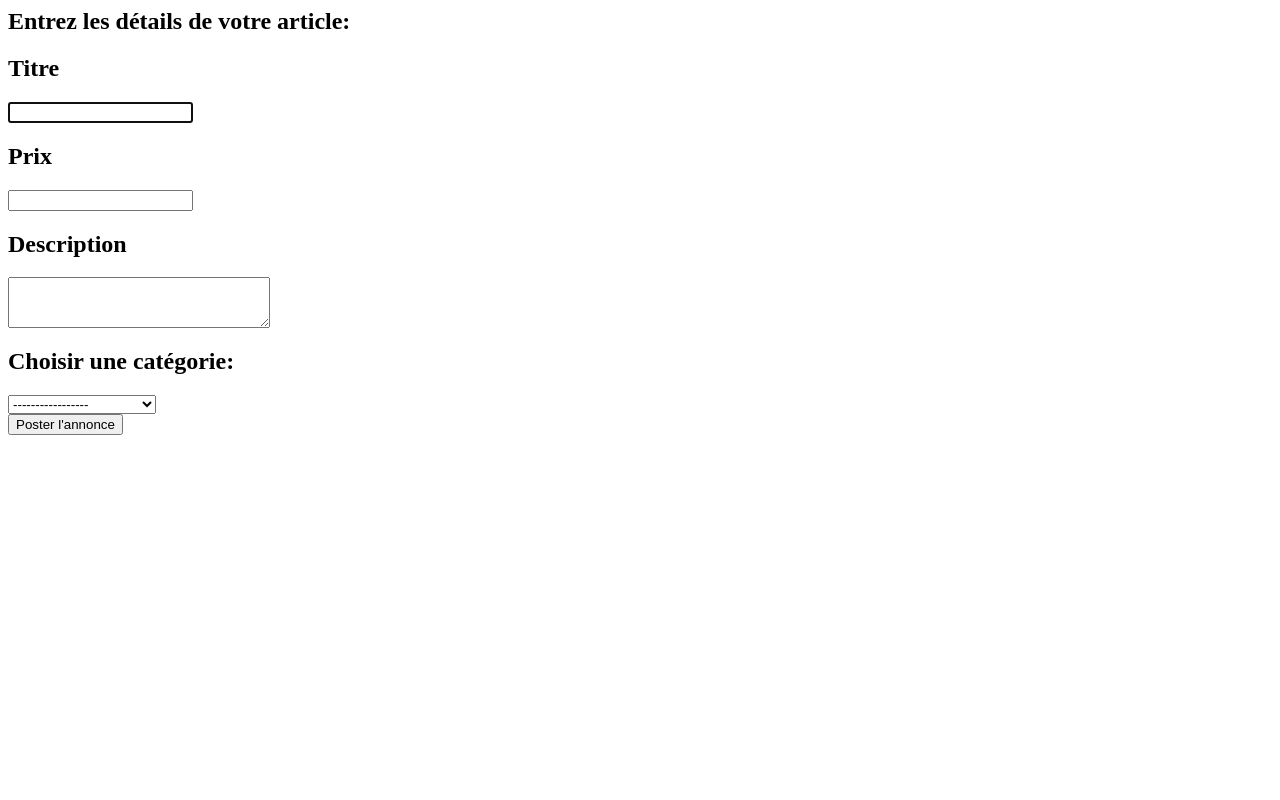
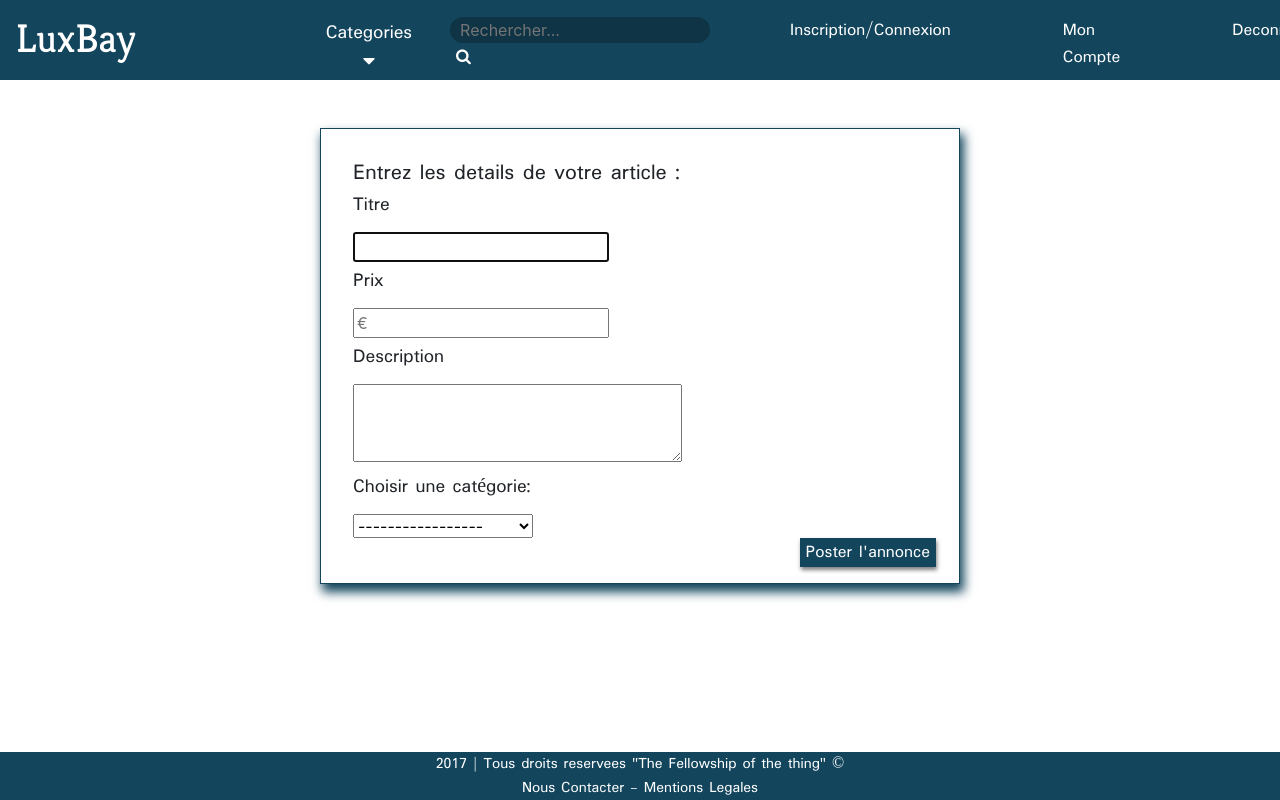
Before and after one commit to PtitePixel/projet-manhattan, a PHP site: template templates/article.html.twig in a window 1280 px wide. Run offline with PHP 8.4, Linux system fonts and the light colour scheme; the template is opened without the code that fills it, so the values that code supplies are empty; some libraries are stand-ins or nearby versions.

Commit message:
Link to User and Article done + Added User & Log Out in nav menu

```diff
--- a/templates/article.html.twig
+++ b/templates/article.html.twig
@@ -1,16 +1,16 @@
-
+{% extends "layout.html.twig" %}
 
 {% block content %}
   <!-- Add New Article Box -->
   <section class="article">
-    <h1 class="articledetails">Entrez les détails de votre article:</h1>
+    <h1 class="articledetails">Entrez les details de votre article :</h1>
     <h2 id="titreAnnonce">Titre</h2>
       <form id="article" action="">
         <input type="text" autofocus>
       </form>
     <h2 id="titreAnnonce">Prix</h2>
       <form id="article" action="">
-        <input type="text">
+        <input type="text" placeholder="€">
       </form>
     <h2 id="titreAnnonce">Description</h2>
       <form id="article" action="">
@@ -37,6 +37,6 @@
         </optgroup>
       </select>
       </br>
-      <input id="post" type="submit" value="Poster l'annonce">
+      <input id="signupbutton" type="submit" value="Poster l'annonce">
   </section>
 {% endblock %}
--- a/templates/header.html.twig
+++ b/templates/header.html.twig
@@ -20,7 +20,11 @@
              <i class="fa fa-search"></i>
           </button>
         </form>
-        <li> <a href="{{ path("login") }}"> Log In/Sign In </a> </li>
+       <!-- IF empty session -->
+        <li> <a href="{{ path("login") }}"> Inscription/Connexion </a> </li>
+       <!-- IF session -->
+        <li> <a href="{{ path("user") }}"> Mon Compte </a> </li>
+        <li> <a href="#"> Deconnexion</a> </li>
       </ul>
 
 
--- a/web/css/main.css
+++ b/web/css/main.css
@@ -36,7 +36,7 @@
     display: flex;
     margin-top: 0.8rem;
     margin: auto;
-    margin-left: 30%;
+
 
   }
 
@@ -135,7 +135,7 @@ button {
 
 #footer {
     width : 100%;
-    height : 4rem;
+    height : 3rem;
     background-color : #13455C;
     position: fixed;
     bottom:0;
@@ -145,7 +145,7 @@ button {
     color: white;
     font-family: "Padauk";
     text-align: center;
-    margin-top: 0.5rem;
+
 }
 
 #footer p a {
@@ -282,6 +282,7 @@ body {
 
                                                     /******Posting Article Page*******/
 
+
 .article{
   border: 1px solid #13455C;
   width: 50%;
@@ -289,9 +290,16 @@ body {
   margin-top: 2rem;
   box-shadow: 3px 7px 10px 1px #13455C;
 }
+
+.articledetails {
+    font-family: "Padauk";
+   font-size: 23px;
+   margin-left: 2rem;
+   margin-top: 2rem;
+}
 #titreAnnonce {
    font-family: "Padauk";
-   font-size: 23px;
+   font-size: 20px;
    margin-left: 2rem;
    margin-top: 0.5rem;
 }
@@ -300,24 +308,15 @@ body {
    margin-left: 2rem;
 }
 
-input {
+button {
 
-   border-radius: 3px;
 }
 
 #cat {
    margin-left: 2rem;
    margin-top: 0.5rem;
 }
-#post {
-    background-color: #13455C;
-    color: white;
-    text-align: center;
-    margin-left: 2rem;
-    margin-top: 1rem;
-    margin-bottom: 1rem;
-    box-shadow: 1px 3px 4px rgba(0, 0, 0, .5);
-}
+
 
 #post:hover {
     box-shadow: 1px 1px 1px rgba(0, 0, 0, .5);
@@ -344,7 +343,7 @@ input {
     margin: auto;
 }
 .contact p {
-  margin-left: 12%;
+  margin: auto;
   text-align: center;
 }
 #map {
@@ -370,7 +369,7 @@ input {
    color: #13455C;
 }
 
-/* USER */
+                                                /* USER */
 
 .userInfo {
     width : 40%;
@@ -401,6 +400,17 @@ input {
     cursor: pointer;
 }
 
+.create a {
+     color : white;
+     text-decoration: none;
+}
+
+.create a:hover {
+     color : white;
+     text-decoration: none;
+}
 .create:hover {
+     color : white;
+     text-decoration: none;
      box-shadow: 1px 1px 1px rgba(0, 0, 0, .5);
 }
```
Also changed, not shown: src/controllers.php (+17 -0 lines), templates/user.html.twig (+3 -4 lines).
